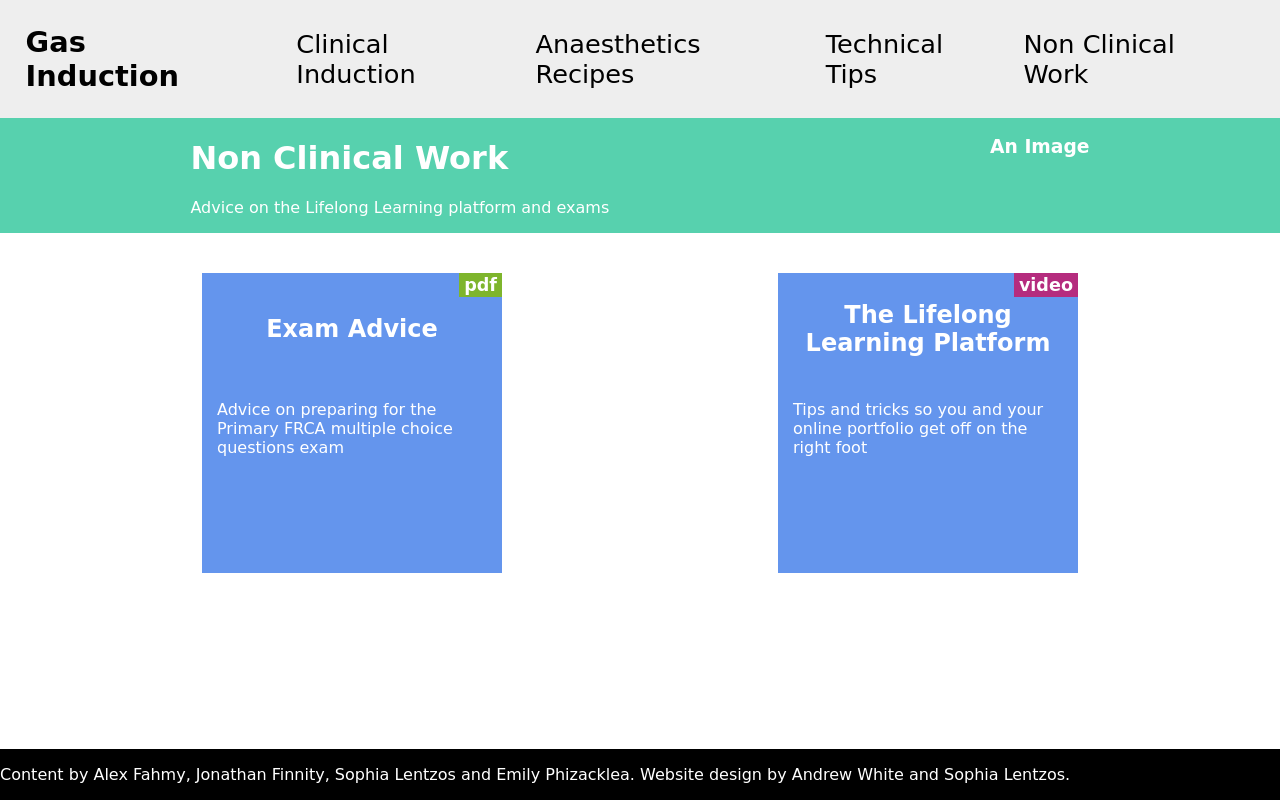
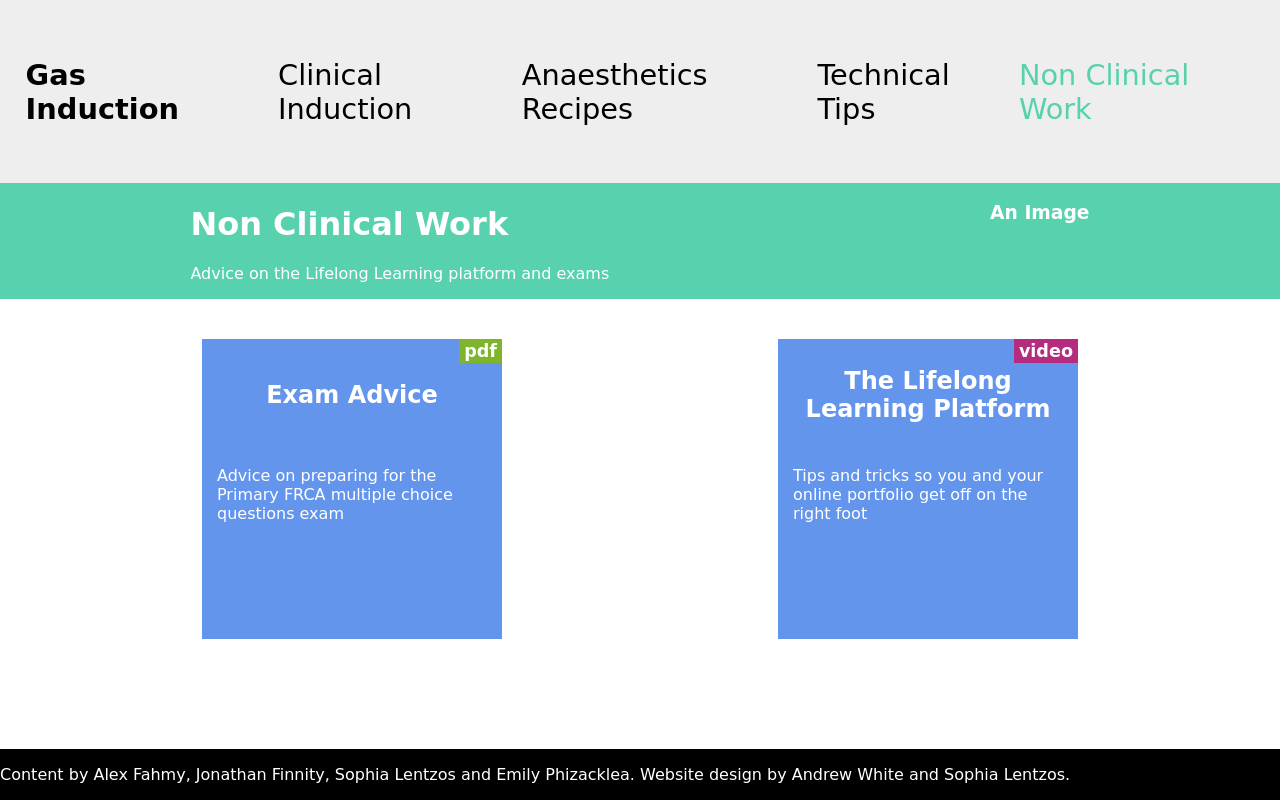
Before and after one commit to arlw87/gas-induction-website, a Next.js app: page /non-clincal in a window 1280 px wide. Built offline with nearby package versions, Linux system fonts and the light colour scheme; a web font is replaced by a local one.

Commit message:
Add NavLink Component
A custom NavLink component will hightlight to the section it
represents color if the mouse hovers over it or if the current
page is part of that section

```diff
--- a/components/Layout/NavBar.js
+++ b/components/Layout/NavBar.js
@@ -1,8 +1,11 @@
 import sections from "../../config/sections";
 import Link from "next/link";
 import classes from "./NavBar.module.css";
+import NavLink from "../UI/NavLink";
 
 const NavBar = () => {
+  console.log(sections);
+
   return (
     <nav className={classes.nav}>
       <div className={classes.title}>
@@ -12,9 +15,9 @@ const NavBar = () => {
         {sections.map((section, index) => {
           return (
             <li key={index} className={classes.navLinks}>
-              <Link className={classes.link} href={`/${section.link}`}>
+              <NavLink href={`/${section.link}`} hightlighColor={section.color}>
                 {section.sectionName}
-              </Link>
+              </NavLink>
             </li>
           );
         })}
@@ -24,3 +27,9 @@ const NavBar = () => {
 };
 
 export default NavBar;
+
+{
+  /* <Link className={classes.link} href={`/${section.link}`}>
+{section.sectionName}
+</Link> */
+}
--- /dev/null
+++ b/components/UI/NavLink.js
@@ -0,0 +1,53 @@
+import Link from "next/link";
+import { useState } from "react";
+import classes from "./NavLink.module.css";
+import { useRouter } from "next/router";
+
+//NavLink is a link component that is colored if the current
+//page is part of this section or the mouse is hovering over
+//it
+
+const NavLink = (props) => {
+  const [hover, toggleHover] = useState(false);
+
+  const router = useRouter();
+
+  let isCurrentPage = false;
+
+  //if the current page is in the link section
+  if (router.route.includes(props.href)) {
+    isCurrentPage = true;
+  }
+
+  const mouseAction = () => {
+    toggleHover((hover) => !hover);
+  };
+
+  //style for link
+  const colorLinkStyle = {
+    color: props.hightlighColor,
+  };
+
+  let linkStyle = {};
+
+  //if the current page is in this section or the
+  //mouse is hovering over link then color the link text
+  if (isCurrentPage || hover) {
+    linkStyle = colorLinkStyle;
+  }
+
+  return (
+    <Link href={props.href}>
+      <p
+        className={classes.link}
+        style={linkStyle}
+        onMouseEnter={mouseAction}
+        onMouseLeave={mouseAction}
+      >
+        {props.children}
+      </p>
+    </Link>
+  );
+};
+
+export default NavLink;
--- /dev/null
+++ b/components/UI/NavLink.module.css
@@ -0,0 +1,8 @@
+.link {
+  font-size: 1.8rem;
+  cursor: pointer;
+}
+
+.link:hover {
+  transform: scale(1.1);
+}
```
